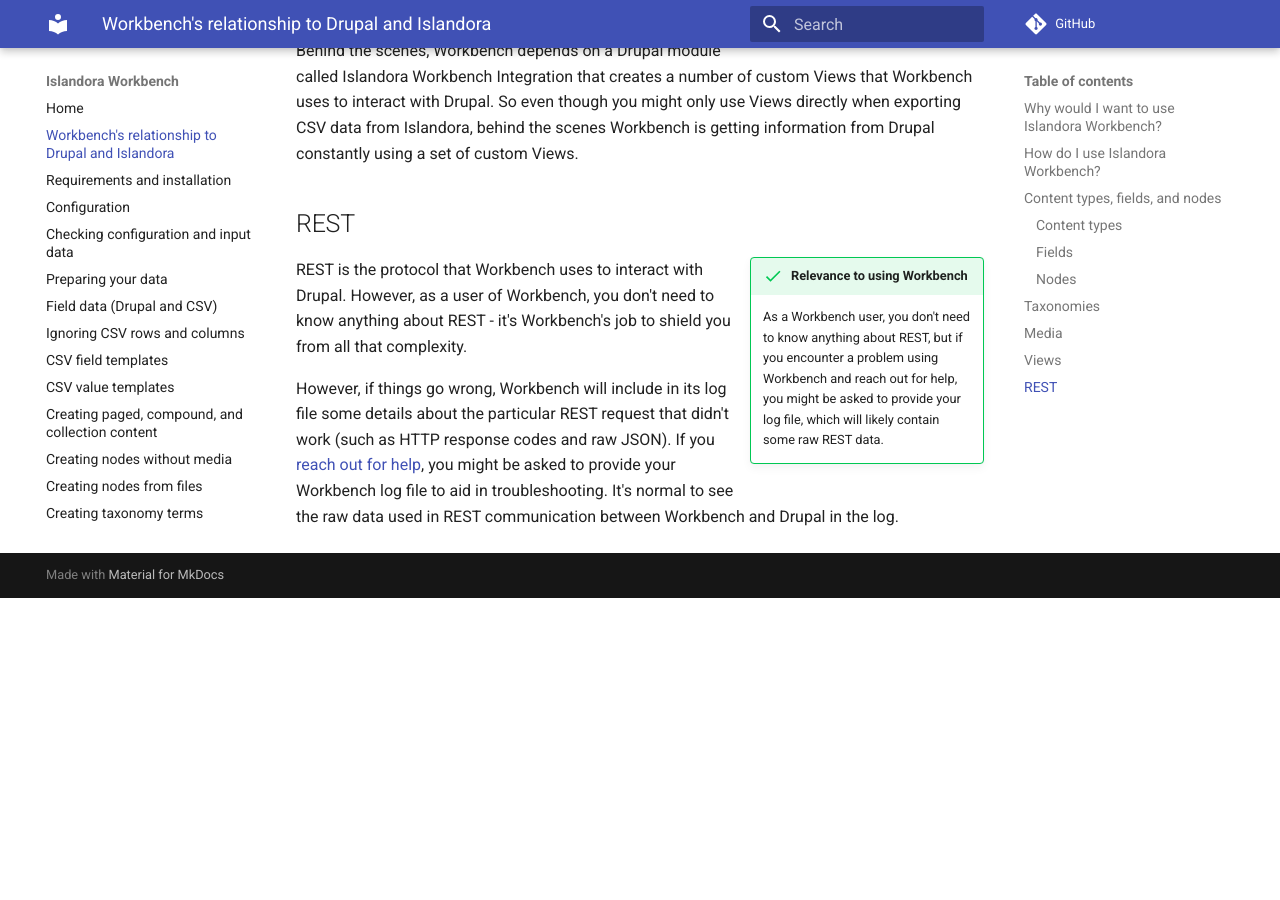
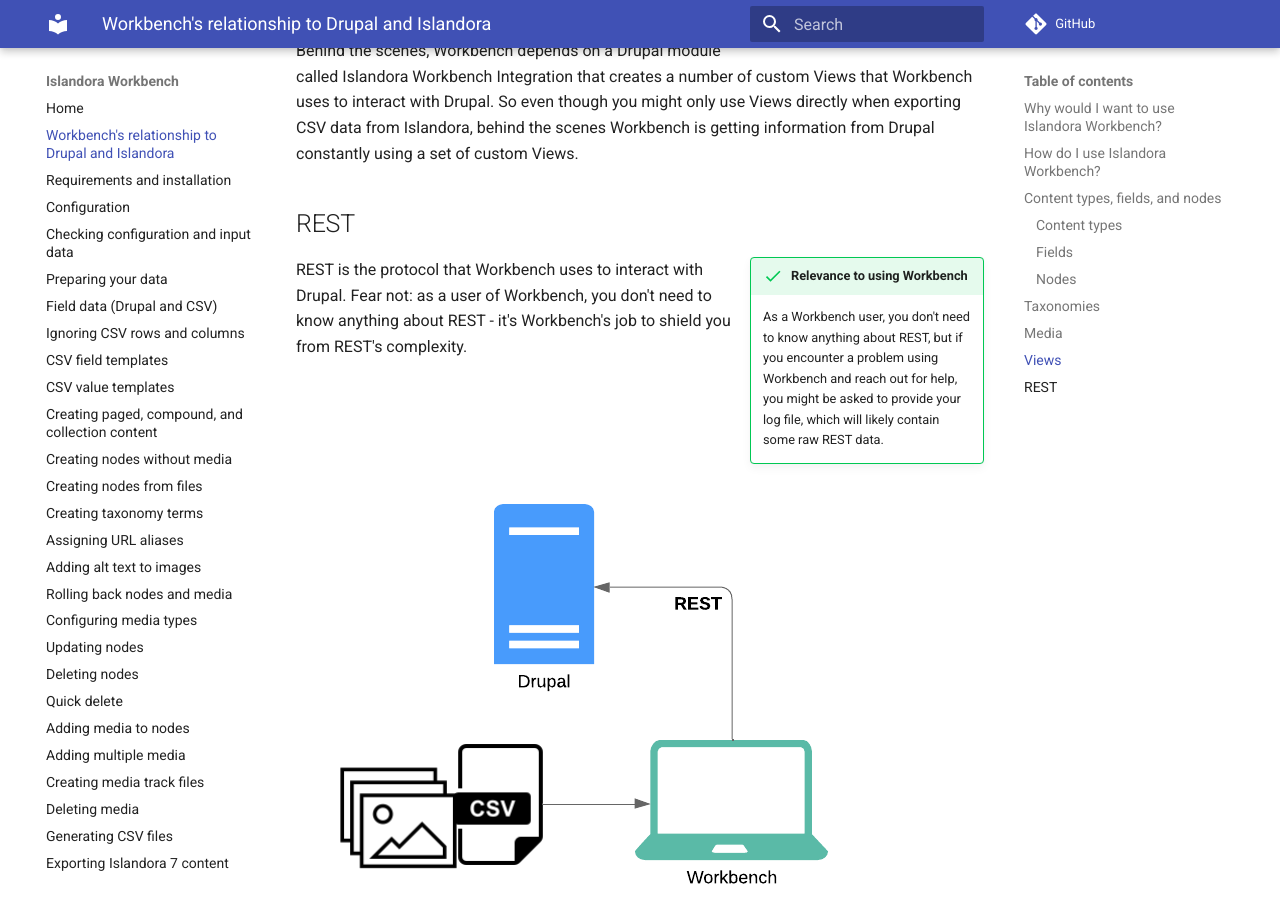
Before and after one commit to mjordan/islandora_workbench_docs, an MkDocs documentation site: the page built from docs/drupal_and_workbench.md, in a window 1280 px wide and 900 px high, scrolled down 8141 px. Built offline with MkDocs 1.6.1 and Material for MkDocs 9.7.7, drawn with Linux system fonts in a browser that asks for light colours; comment, search, counter and statistics services are not loaded; before the commit the page ends 8739 px from its top, so only the background shows below that.

Commit message:
Added a diagram depicting REST.

```diff
--- a/docs/drupal_and_workbench.md
+++ b/docs/drupal_and_workbench.md
@@ -187,6 +187,8 @@
 !!! success inline end "Relevance to using Workbench"
      As a Workbench user, you don't need to know anything about REST, but if you encounter a problem using Workbench and reach out for help, you might be asked to provide your log file, which will likely contain some raw REST data.
 
-REST is the protocol that Workbench uses to interact with Drupal. However, as a user of Workbench, you don't need to know anything about REST - it's Workbench's job to shield you from all that complexity.
+REST is the protocol that Workbench uses to interact with Drupal. Fear not: as a user of Workbench, you don't need to know anything about REST - it's Workbench's job to shield you from REST's complexity.
+
+![Depiction of Workbench, REST, and Drupal](images/workbench_and_rest.png)
 
 However, if things go wrong, Workbench will include in its log file some details about the particular REST request that didn't work (such as HTTP response codes and raw JSON). If you [reach out for help](/islandora_workbench_docs/troubleshooting/), you might be asked to provide your Workbench log file to aid in troubleshooting. It's normal to see the raw data used in REST communication between Workbench and Drupal in the log.
```
Also changed, not shown: docs/images/workbench_and_rest.png (added).
